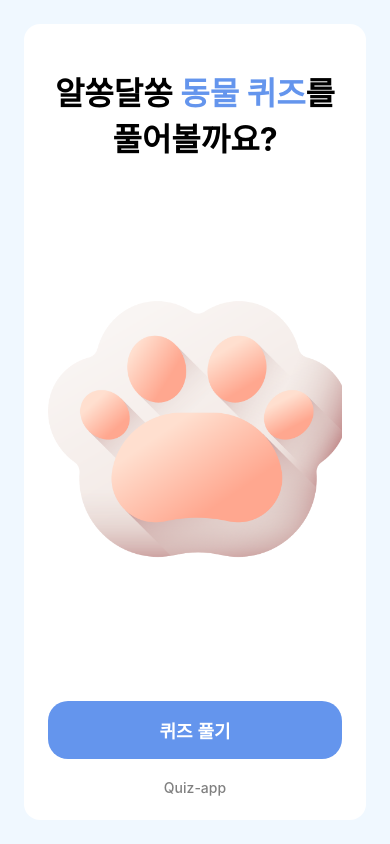
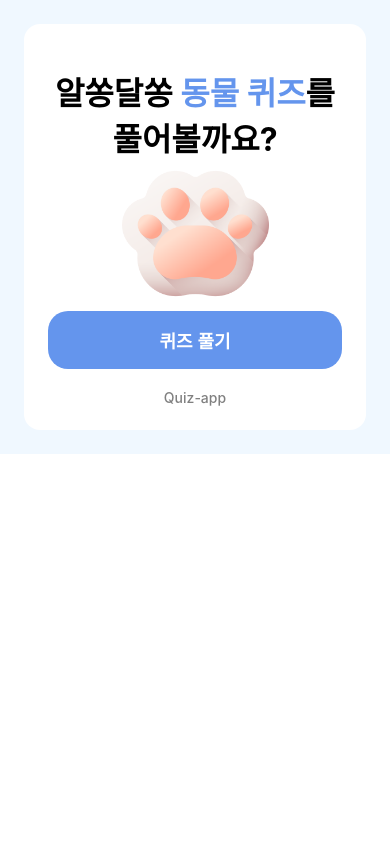
Before and after one commit to miyeonitit/Quiz, a React (Create React App) app: page / in a window 390 px wide. Built offline with nearby package versions, Linux system fonts and the light colour scheme.

Commit message:
Fix: fix mobile style css

```diff
--- a/src/components/Layout/Layout.module.css
+++ b/src/components/Layout/Layout.module.css
@@ -1,7 +1,6 @@
 .layout_wrapper {
   display: flex;
   padding: 24px;
-  min-height: 100vh;
   height: -webkit-fill-available;
   background-color: aliceblue;
 }
--- a/src/components/Quiz/QuizStartComponent.module.css
+++ b/src/components/Quiz/QuizStartComponent.module.css
@@ -15,8 +15,7 @@
 }
 
 .home_logo_image {
-  width: 300px;
-  height: 300px;
+  width: 50%;
 }
 
 .bold_tag {
--- a/src/components/Quiz/components/QuestionAnswer.module.css
+++ b/src/components/Quiz/components/QuestionAnswer.module.css
@@ -13,7 +13,7 @@
 }
 
 .quiz_question {
-  width: 100%;
+  overflow-wrap: anywhere;
 }
 
 .quiz_answer_box {
--- a/src/components/Quiz/components/QuestionAnswer.tsx
+++ b/src/components/Quiz/components/QuestionAnswer.tsx
@@ -68,10 +68,10 @@ const QuestionAnswer: React.FC<quizComponentProps> = ({
   return (
     <div className={styles.quiz_question_wrapper}>
       <div className={styles.quiz_question_box}>
-        <h1 className={styles.quiz_question_mark}>Q.</h1>
-        <h1 data-cy="question" className={styles.quiz_question}>
+        <h2 className={styles.quiz_question_mark}>Q.</h2>
+        <h2 data-cy="question" className={styles.quiz_question}>
           {data.question}
-        </h1>
+        </h2>
       </div>
 
       {/* 4지선다형 답안 컴포넌트 */}
--- a/src/index.css
+++ b/src/index.css
@@ -5,9 +5,9 @@
 }
 
 body {
-  min-height: 100vh;
   height: -webkit-fill-available;
   margin: 0;
+
   font-family: -apple-system, BlinkMacSystemFont, "Segoe UI", "Roboto", "Oxygen",
     "Ubuntu", "Cantarell", "Fira Sans", "Droid Sans", "Helvetica Neue",
     sans-serif;
```
